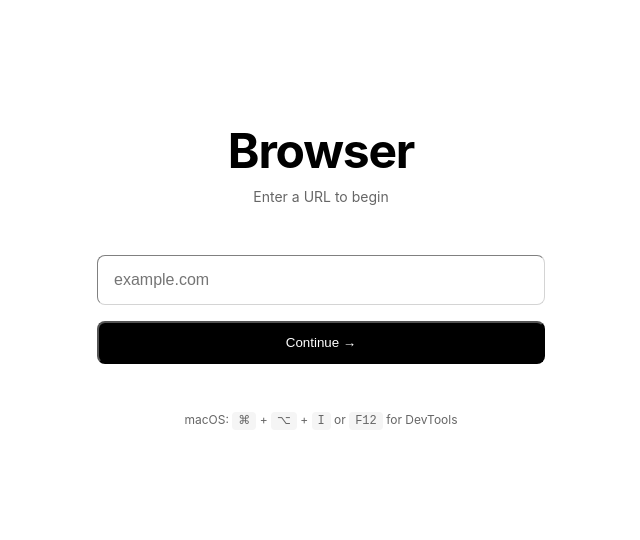
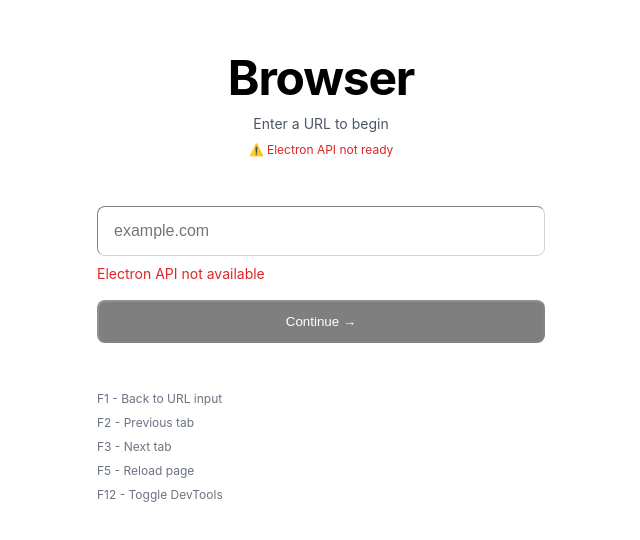
Before and after one commit to canmi21/chromini, a React (Vite) app: page / in a window 1280 px wide. Shown: the part 122-662 px from the top of the page, without its empty margins (319-959 px from the left). Built offline with nearby package versions, Linux system fonts and the light colour scheme.

Commit message:
feat: enhance URL input form with Electron API integration and UI improvements

```diff
--- a/src/renderer/app.tsx
+++ b/src/renderer/app.tsx
@@ -1,11 +1,10 @@
 /* src/renderer/app.tsx */
 
-import { useState, FormEvent } from "react";
+import { useState, FormEvent, useEffect } from "react";
 
-// extend window type
 declare global {
 	interface Window {
-		electronAPI: {
+		electronAPI?: {
 			navigateToUrl: (url: string) => void;
 		};
 	}
@@ -14,43 +13,49 @@
 export default function App() {
 	const [url, setUrl] = useState("");
 	const [error, setError] = useState("");
+	const [apiReady, setApiReady] = useState(false);
 
-	// validate and format url
+	// check if electron api is ready
+	useEffect(() => {
+		if (window.electronAPI) {
+			setApiReady(true);
+			console.log("Electron API is ready");
+		} else {
+			console.error("Electron API not found!");
+			setError("Electron API not available");
+		}
+	}, []);
+
 	const formatUrl = (input: string): string => {
 		const trimmed = input.trim();
+		if (!trimmed) return trimmed;
 
-		// if empty, return as is
-		if (!trimmed) {
+		if (trimmed.startsWith("http://") || trimmed.startsWith("https://")) {
 			return trimmed;
 		}
 
-		// check if already has protocol
-		if (
-			trimmed.startsWith("http://") ||
-			trimmed.startsWith("https://") ||
-			trimmed.startsWith("file://")
-		) {
-			return trimmed;
-		}
-
-		// add https by default
 		return `https://${trimmed}`;
 	};
 
-	// validate url format
 	const isValidUrl = (urlString: string): boolean => {
 		try {
 			const url = new URL(urlString);
-			// check if protocol is http, https, or file
-			return ["http:", "https:", "file:"].includes(url.protocol);
+			return ["http:", "https:"].includes(url.protocol);
 		} catch {
 			return false;
 		}
 	};
 
-	// handle form submission
 	const handleSubmit = (e: FormEvent) => {
 		e.preventDefault();
+
+		console.log("Form submitted, URL:", url);
+
+		if (!apiReady || !window.electronAPI) {
+			setError("Electron API not ready");
+			console.error("Electron API not available");
+			return;
+		}
 
 		if (!url.trim()) {
 			setError("Please enter a URL");
@@ -58,44 +63,44 @@
 		}
 
 		const formattedUrl = formatUrl(url);
+		console.log("Formatted URL:", formattedUrl);
 
-		// validate url
 		if (!isValidUrl(formattedUrl)) {
 			setError("Invalid URL format");
 			return;
 		}
 
-		// navigate
-		window.electronAPI.navigateToUrl(formattedUrl);
+		try {
+			window.electronAPI.navigateToUrl(formattedUrl);
+			console.log("Navigation requested");
+			setUrl("");
+			setError("");
+		} catch (err) {
+			console.error("Navigation error:", err);
+			setError("Failed to navigate");
+		}
 	};
 
 	return (
-		<div
-			className="min-h-screen flex items-center justify-center p-8"
-			style={{ backgroundColor: "var(--color-bg)" }}
-		>
+		<div className="min-h-screen bg-white dark:bg-black flex items-center justify-center p-8">
 			<div className="w-full max-w-md">
-				{/* header */}
 				<div className="mb-12 text-center">
-					<h1
-						className="text-5xl font-bold tracking-tight mb-3"
-						style={{ color: "var(--color-text)" }}
-					>
+					<h1 className="text-5xl font-bold tracking-tight text-black dark:text-white mb-3">
 						Browser
 					</h1>
-					<p
-						className="text-sm"
-						style={{ color: "var(--color-text-secondary)" }}
-					>
+					<p className="text-sm text-gray-600 dark:text-gray-400">
 						Enter a URL to begin
 					</p>
+					{!apiReady && (
+						<p className="text-xs text-red-600 dark:text-red-400 mt-2">
+							⚠️ Electron API not ready
+						</p>
+					)}
 				</div>
 
-				{/* url input form */}
 				<form onSubmit={handleSubmit} className="space-y-4">
 					<div>
 						<input
-							id="url-input"
 							type="text"
 							value={url}
 							onChange={(e) => {
@@ -103,100 +108,37 @@
 								setError("");
 							}}
 							placeholder="example.com"
-							className="w-full px-4 py-3 text-base rounded-lg transition-all focus:outline-none focus:ring-2"
-							style={{
-								backgroundColor: "var(--color-input-bg)",
-								color: "var(--color-text)",
-								borderWidth: "1px",
-								borderColor: "var(--color-border)",
-								"--tw-ring-color": "var(--color-focus-ring)",
-							}}
+							className="w-full px-4 py-3 text-base rounded-lg transition-all
+							         bg-white dark:bg-black
+							         text-black dark:text-white
+							         border border-gray-300 dark:border-gray-700
+							         focus:outline-none focus:ring-2 focus:ring-black dark:focus:ring-white"
 							autoFocus
 						/>
-
 						{error && (
-							<p
-								className="mt-2 text-sm"
-								style={{ color: "var(--color-error)" }}
-							>
-								{error}
-							</p>
+							<p className="mt-2 text-sm text-red-600 dark:text-red-400">{error}</p>
 						)}
 					</div>
 
 					<button
 						type="submit"
-						className="w-full font-medium py-3 px-4 rounded-lg transition-colors duration-150 focus:outline-none focus:ring-2 focus:ring-offset-2"
-						style={{
-							backgroundColor: "var(--color-button-bg)",
-							color: "var(--color-button-text)",
-							"--tw-ring-color": "var(--color-focus-ring)",
-							"--tw-ring-offset-color": "var(--color-bg)",
-						}}
-						onMouseEnter={(e) => {
-							e.currentTarget.style.backgroundColor =
-								"var(--color-button-hover)";
-						}}
-						onMouseLeave={(e) => {
-							e.currentTarget.style.backgroundColor = "var(--color-button-bg)";
-						}}
+						disabled={!apiReady}
+						className="w-full font-medium py-3 px-4 rounded-lg transition-colors
+						         bg-black dark:bg-white
+						         text-white dark:text-black
+						         hover:bg-gray-800 dark:hover:bg-gray-200
+						         disabled:opacity-50 disabled:cursor-not-allowed"
 					>
 						Continue →
 					</button>
 				</form>
 
-				{/* footer tips */}
-				<div className="mt-12 text-center">
-					<p
-						className="text-xs"
-						style={{ color: "var(--color-text-secondary)" }}
-					>
-						macOS:{" "}
-						<kbd
-							className="px-1.5 py-0.5 text-xs rounded"
-							style={{
-								backgroundColor: "var(--color-kbd-bg)",
-								borderWidth: "1px",
-								borderColor: "var(--color-kbd-border)",
-							}}
-						>
-							⌘
-						</kbd>{" "}
-						+{" "}
-						<kbd
-							className="px-1.5 py-0.5 text-xs rounded"
-							style={{
-								backgroundColor: "var(--color-kbd-bg)",
-								borderWidth: "1px",
-								borderColor: "var(--color-kbd-border)",
-							}}
-						>
-							⌥
-						</kbd>{" "}
-						+{" "}
-						<kbd
-							className="px-1.5 py-0.5 text-xs rounded"
-							style={{
-								backgroundColor: "var(--color-kbd-bg)",
-								borderWidth: "1px",
-								borderColor: "var(--color-kbd-border)",
-							}}
-						>
-							I
-						</kbd>{" "}
-						or{" "}
-						<kbd
-							className="px-1.5 py-0.5 text-xs rounded"
-							style={{
-								backgroundColor: "var(--color-kbd-bg)",
-								borderWidth: "1px",
-								borderColor: "var(--color-kbd-border)",
-							}}
-						>
-							F12
-						</kbd>{" "}
-						for DevTools
-					</p>
+				<div className="mt-12 space-y-2 text-xs text-gray-500 dark:text-gray-600">
+					<p>F1 - Back to URL input</p>
+					<p>F2 - Previous tab</p>
+					<p>F3 - Next tab</p>
+					<p>F5 - Reload page</p>
+					<p>F12 - Toggle DevTools</p>
 				</div>
 			</div>
 		</div>
```
